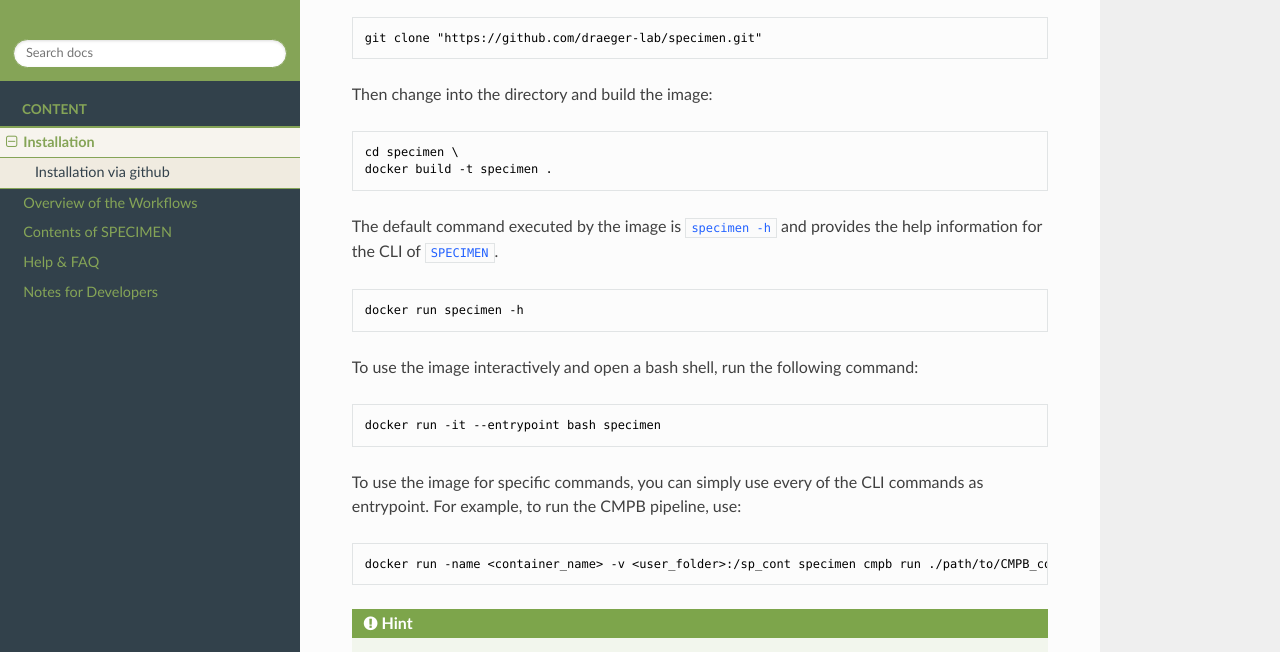
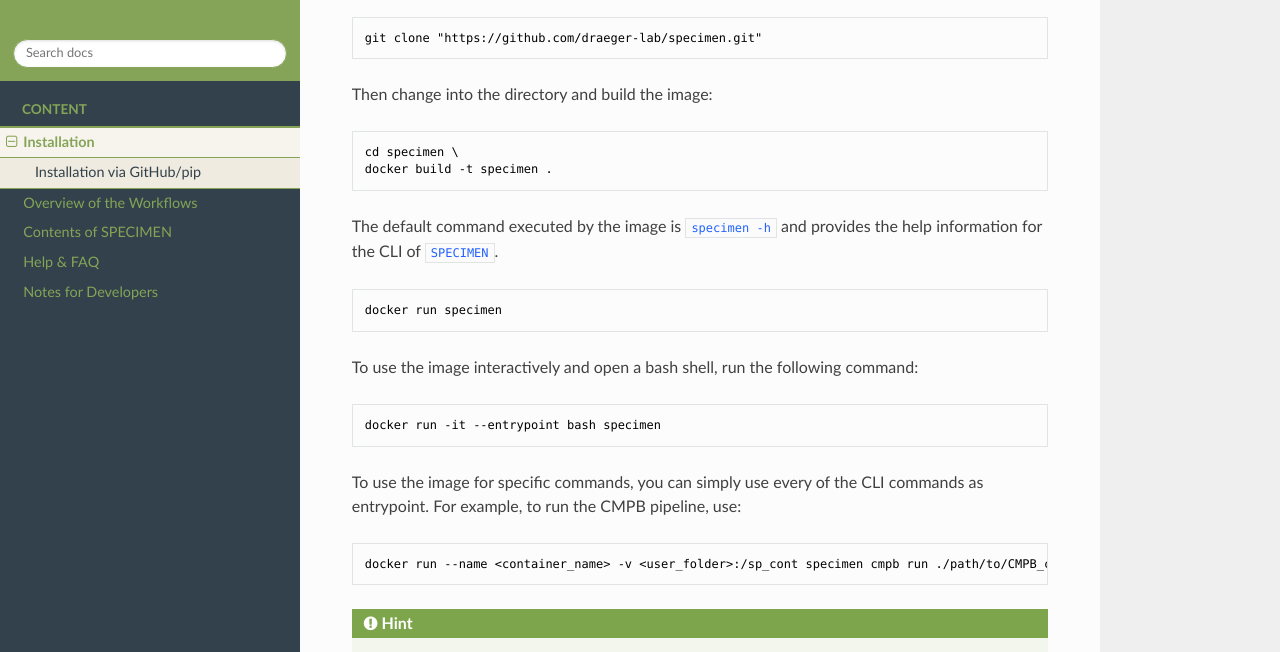
Before and after one commit to draeger-lab/SPECIMEN, a Sphinx documentation site: the page built from docs/source/installation.rst, in a window 1280 px wide and 900 px high, scrolled down 730 px. Shown: the top 652 px of the window. Built offline with Sphinx 7.4.7 and the Read the Docs theme 3.1.0, drawn with Linux system fonts in a browser that asks for light colours; some of the changed text lies outside the part shown.

Commit message:
[DOCS] Updated installation instructions for docker #6

```diff
--- a/docs/source/installation.rst
+++ b/docs/source/installation.rst
@@ -1,8 +1,8 @@
 Installation
 ==============
 
-Installation via github
------------------------
+Installation via GitHub/pip
+---------------------------
 Download the ``SPECIMEN`` repository `here <https://github.com/cb-Hades/klebsiella-pipeline/tree/main>`_
 and run the command :code:`pip install -e .` inside the top-level directory.
 
@@ -44,7 +44,7 @@
 .. code:: console
    :class: copyable
 
-   docker run specimen -h
+   docker run specimen
 
 To use the image interactively and open a bash shell, run the following command:
 
@@ -59,7 +59,7 @@
 .. code:: console
    :class: copyable
 
-   docker run -name <container_name> -v <user_folder>:/sp_cont specimen cmpb run ./path/to/CMPB_config.yaml
+   docker run --name <container_name> -v <user_folder>:/sp_cont specimen cmpb run ./path/to/CMPB_config.yaml
 
 .. hint::
 
```
Also changed, not shown: README.md (+60 -1 lines).
